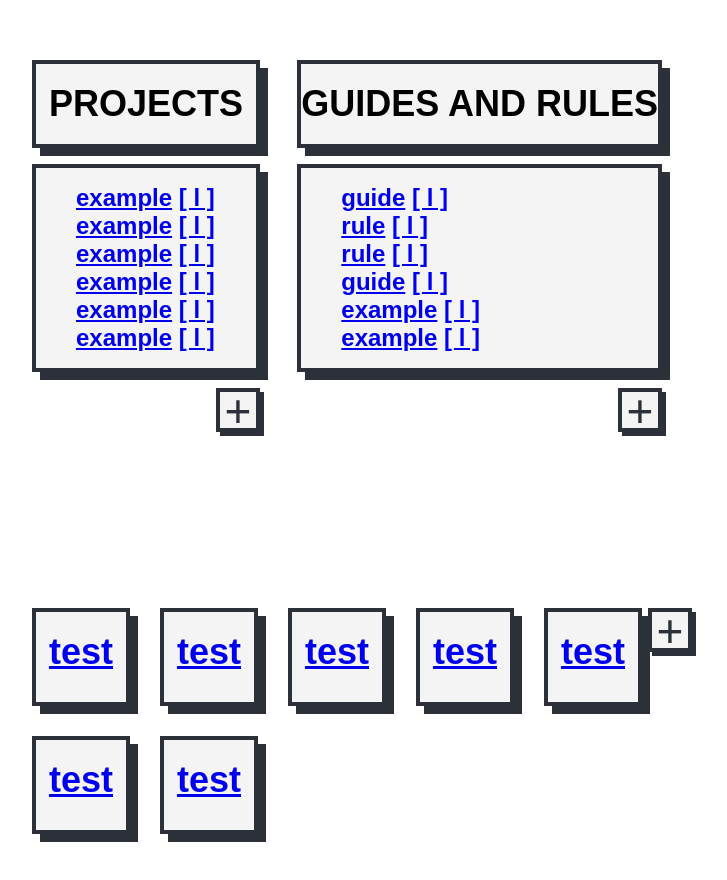
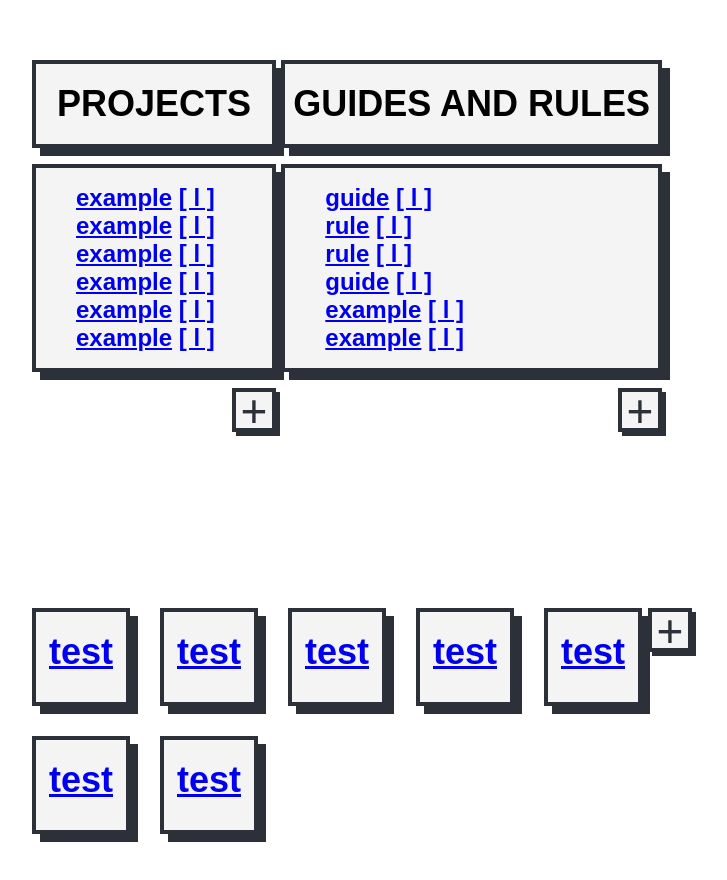
Before and after one commit to nozgurozturk/mercury-client, a React (Create React App) app: page / in a window 1280 px wide. Shown: the top 880 px of the page, without its empty margins (128-855 px from the left). Built offline with nearby package versions, Linux system fonts and the light colour scheme; a web font is replaced by a local one.

Commit message:
Update title padding

```diff
--- a/src/components/Title.tsx
+++ b/src/components/Title.tsx
@@ -9,6 +9,7 @@ type TitleProps = {
 const TitleContainer = styled.div`
     min-width:220px;
     min-height:80px;
+    padding:0px 8px;
     border:${props => props.theme.border.bold};
     box-shadow:${props => props.theme.shadow.big};
     background-color:${props => props.theme.colors.white};
```
